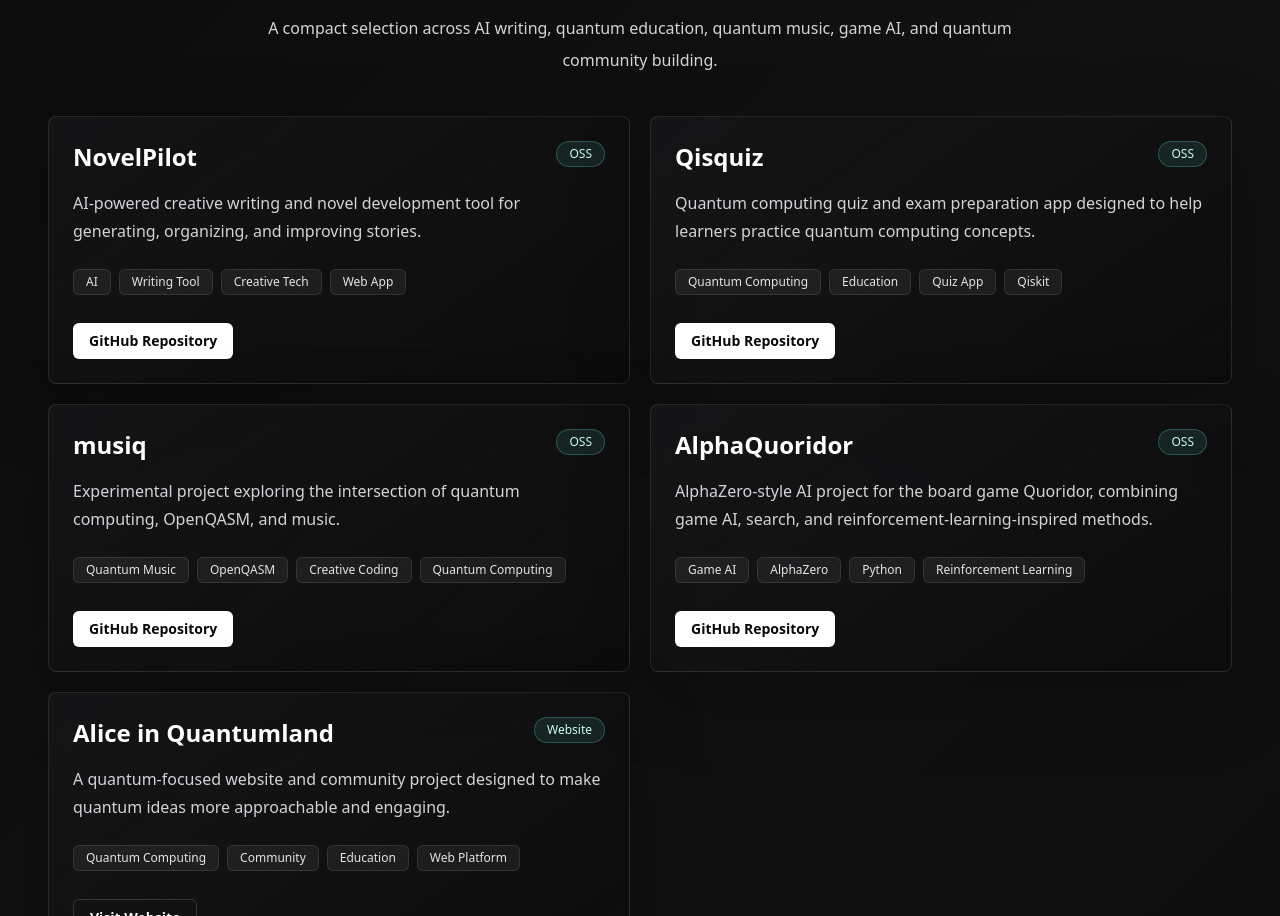
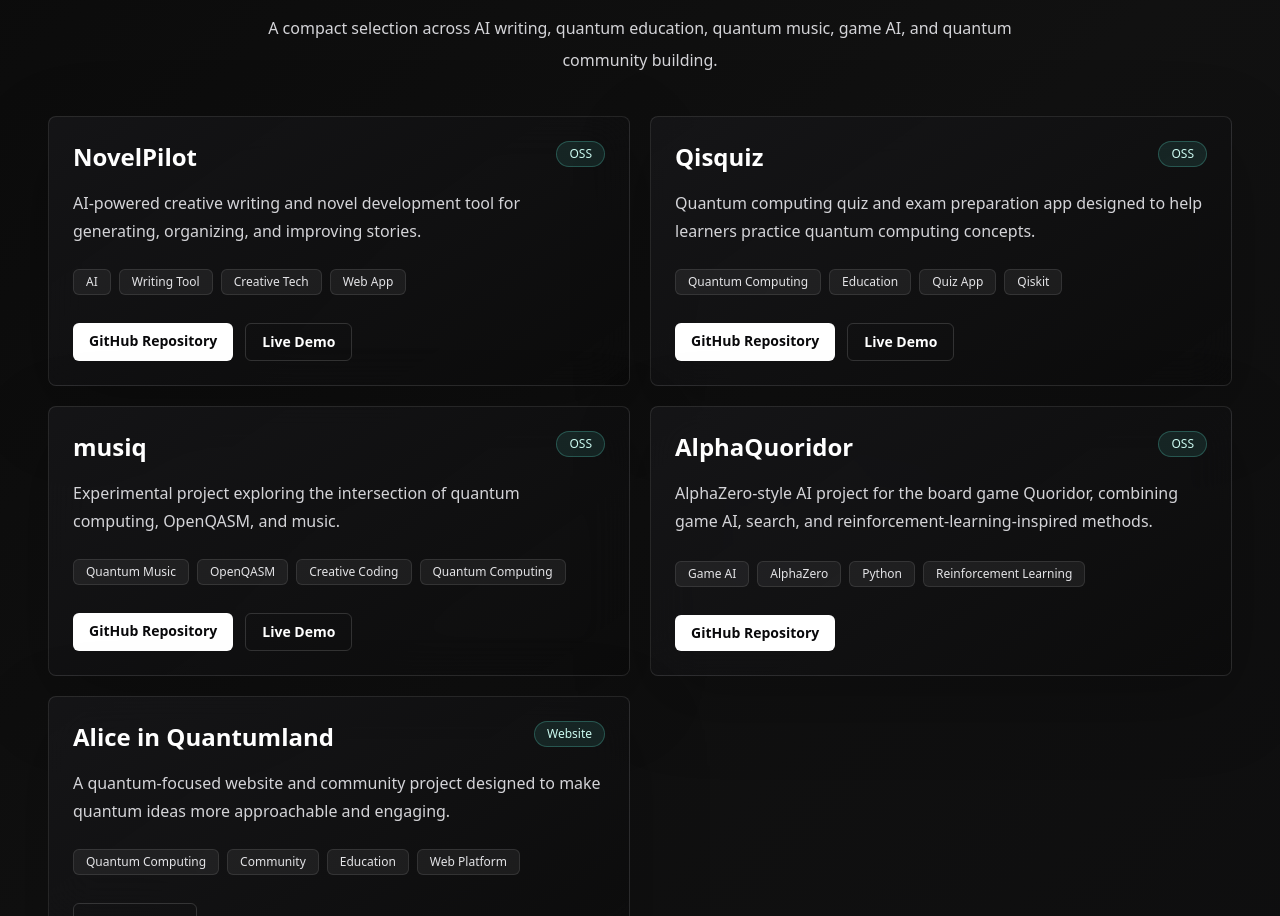
Before and after one commit to dorakingx/dorakingx.github.io, a Next.js app: page /en in a window 1280 px wide. Shown: the part 1394-2310 px from the top of the page. Built offline with nearby package versions, Linux system fonts and the light colour scheme.

Commit message:
Add website links for selected projects

```diff
--- a/data/projects.ts
+++ b/data/projects.ts
@@ -16,7 +16,8 @@ export const projects: Project[] = [
       "AI-powered creative writing and novel development tool for generating, organizing, and improving stories.",
     descriptionJa:
       "ストーリーの生成・整理・改善のためのAI搭載クリエイティブライティング・小説開発ツール。",
-    tags: ["AI", "Writing Tool", "Creative Tech", "Web App"]
+    tags: ["AI", "Writing Tool", "Creative Tech", "Web App"],
+    liveUrl: "https://novelpilot.vercel.app"
   },
   {
     name: "Qisquiz",
@@ -25,7 +26,8 @@ export const projects: Project[] = [
       "Quantum computing quiz and exam preparation app designed to help learners practice quantum computing concepts.",
     descriptionJa:
       "学習者が量子コンピューティングの概念を練習するための量子コンピューティングクイズ・試験準備アプリ。",
-    tags: ["Quantum Computing", "Education", "Quiz App", "Qiskit"]
+    tags: ["Quantum Computing", "Education", "Quiz App", "Qiskit"],
+    liveUrl: "https://qisquiz.vercel.app"
   },
   {
     name: "musiq",
@@ -34,7 +36,8 @@ export const projects: Project[] = [
       "Experimental project exploring the intersection of quantum computing, OpenQASM, and music.",
     descriptionJa:
       "量子コンピューティング、OpenQASM、音楽の交差点を探求する実験的プロジェクト。",
-    tags: ["Quantum Music", "OpenQASM", "Creative Coding", "Quantum Computing"]
+    tags: ["Quantum Music", "OpenQASM", "Creative Coding", "Quantum Computing"],
+    liveUrl: "https://musiquantum.vercel.app/"
   },
   {
     name: "AlphaQuoridor",
```
